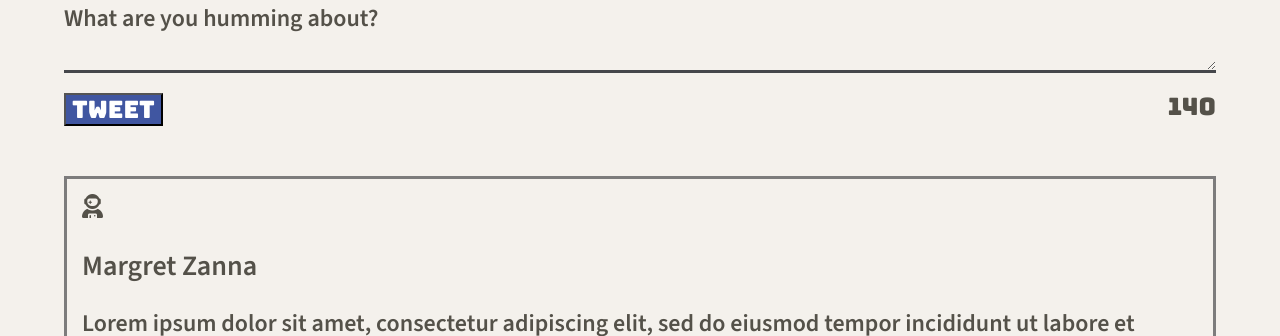
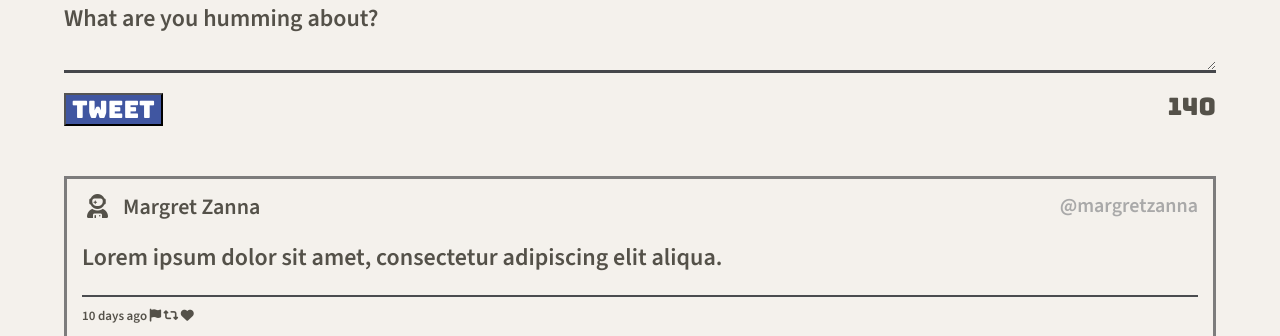
Before and after one commit to joycuicui/tweeter, a website: page public/index.html in a window 1280 px wide. Shown: the part 616-952 px from the top of the page. Drawn offline with nearby package versions, Linux system fonts and the light colour scheme.

Commit message:
add border for tweetbox, adjust font size and color

```diff
--- a/public/index.html
+++ b/public/index.html
@@ -76,12 +76,12 @@
         <article>
           <header>
             <i id="profile-image" class="fa-solid fa-user-astronaut"></i>
-            <h3>Margret Zanna</h3>
+            <span id="user-name">Margret Zanna</span>
+            <span id="at-user">@margretzanna</span>
           </header>
-          <div>
+          <div class="tweet-content">
             <p>
-              Lorem ipsum dolor sit amet, consectetur adipiscing elit, sed do
-              eiusmod tempor incididunt ut labore et dolore magna aliqua.
+              Lorem ipsum dolor sit amet, consectetur adipiscing elit aliqua.
             </p>
           </div>
           <hr />
--- a/public/styles/tweets.css
+++ b/public/styles/tweets.css
@@ -7,3 +7,32 @@ article {
 article hr {
   border: 1.8px solid #4a4c4f;
 }
+
+article header {
+  display: flex;
+  justify-content: space-between;
+}
+
+#profile-image {
+  padding: 0 15px 0 5px;
+}
+
+#user-name {
+  display: flex;
+  flex-grow: 1;
+  font-size: 22px;
+}
+
+#at-user {
+  font-size: 20px;
+  color: #a9a9a9;
+}
+
+article footer {
+  font-size: small;
+}
+.icons {
+  display: flex;
+  flex-direction: row;
+  justify-content: flex-end;
+}
```
